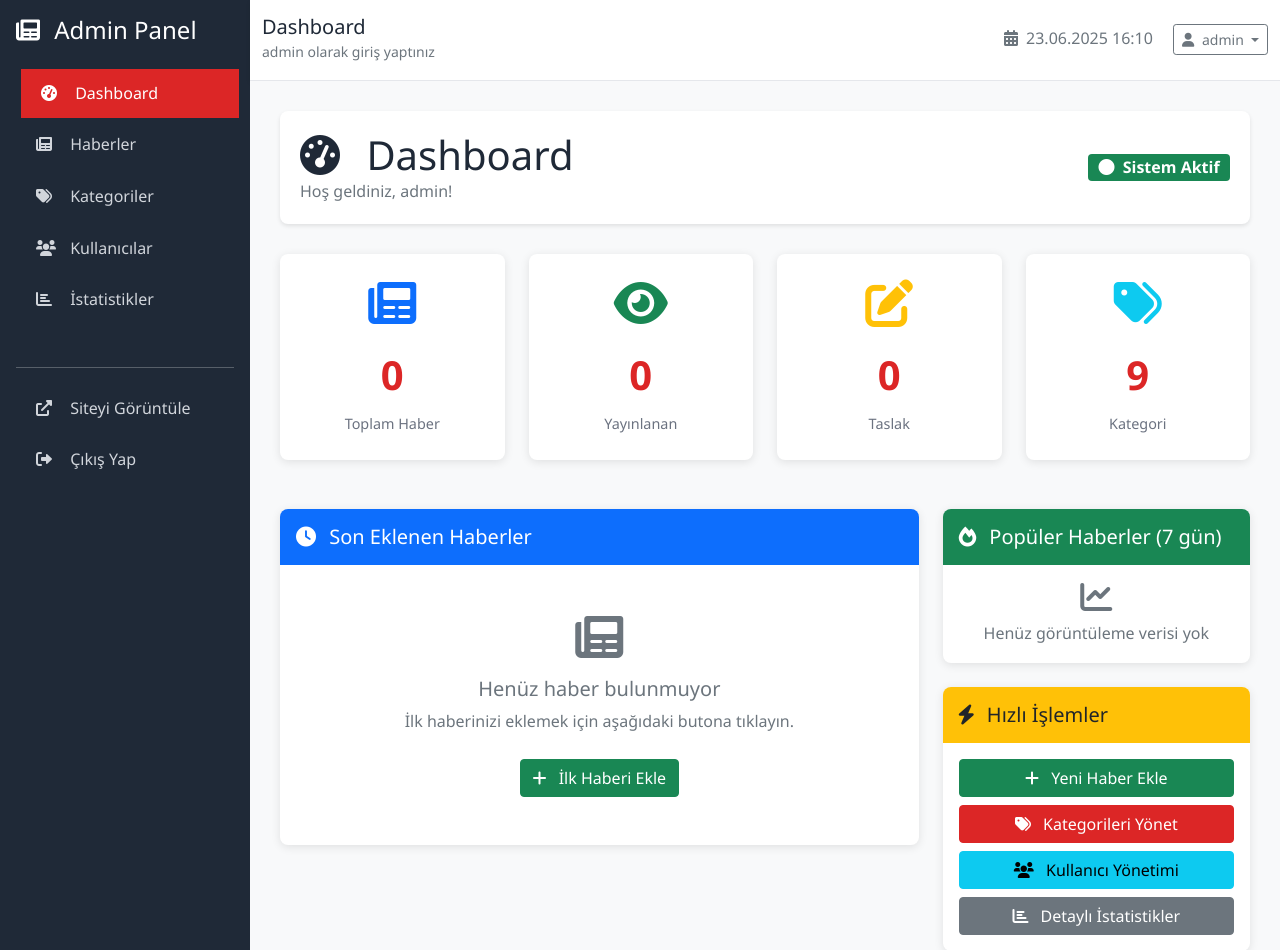
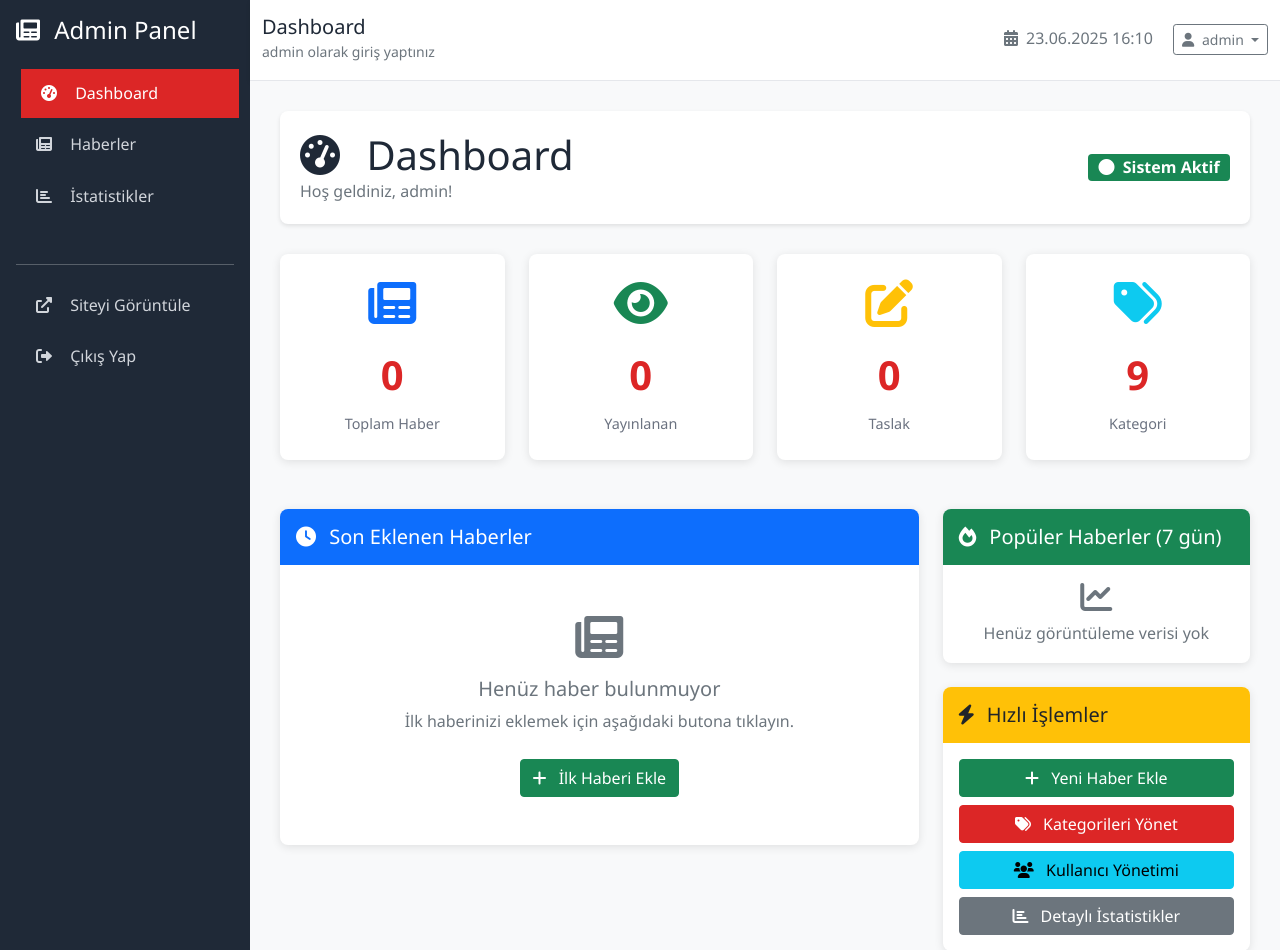
Before and after one commit to Cancanakon/ayyildizhaber, a Flask app: page /admin/ in a window 1280 px wide. Shown: the top 950 px of the page. Run offline with Flask 3, Linux system fonts and the light colour scheme; a user stored in the database is signed in.

Commit message:
Remove broken category and user navigation links from admin panel
Removes non-functional categories and users links from templates/admin/base.html.

Replit-Commit-Author: Agent
Replit-Commit-Session-Id: 29a8154e-131b-483b-b586-e6ba0c07c4aa
Replit-Commit-Screenshot-Url: https://storage.googleapis.com/screenshot-production-us-central1/a0fc20d8-f5fb-45fa-8ebf-f3b4911f8f83/2f20c3ec-c1d4-44ad-a9d0-19cccf50dd0c.jpg

```diff
--- a/templates/admin/base.html
+++ b/templates/admin/base.html
@@ -147,23 +147,7 @@
                         </a>
                     </li>
 
-                    <li class="nav-item">
-                        <a class="nav-link {{ 'active' if 'categories' in request.endpoint }}"
-                           href="{{ url_for('admin.categories') }}">
-                            <i class="fas fa-tags"></i>
-                            Kategoriler
-                        </a>
-                    </li>
 
-                    {% if current_user.is_super_admin %}
-                    <li class="nav-item">
-                        <a class="nav-link {{ 'active' if 'users' in request.endpoint }}"
-                           href="{{ url_for('admin.users') }}">
-                            <i class="fas fa-users"></i>
-                            Kullanıcılar
-                        </a>
-                    </li>
-                    {% endif %}
 
                     <li class="nav-item">
                         <a class="nav-link {{ 'active' if 'statistics' in request.endpoint }}"
```
